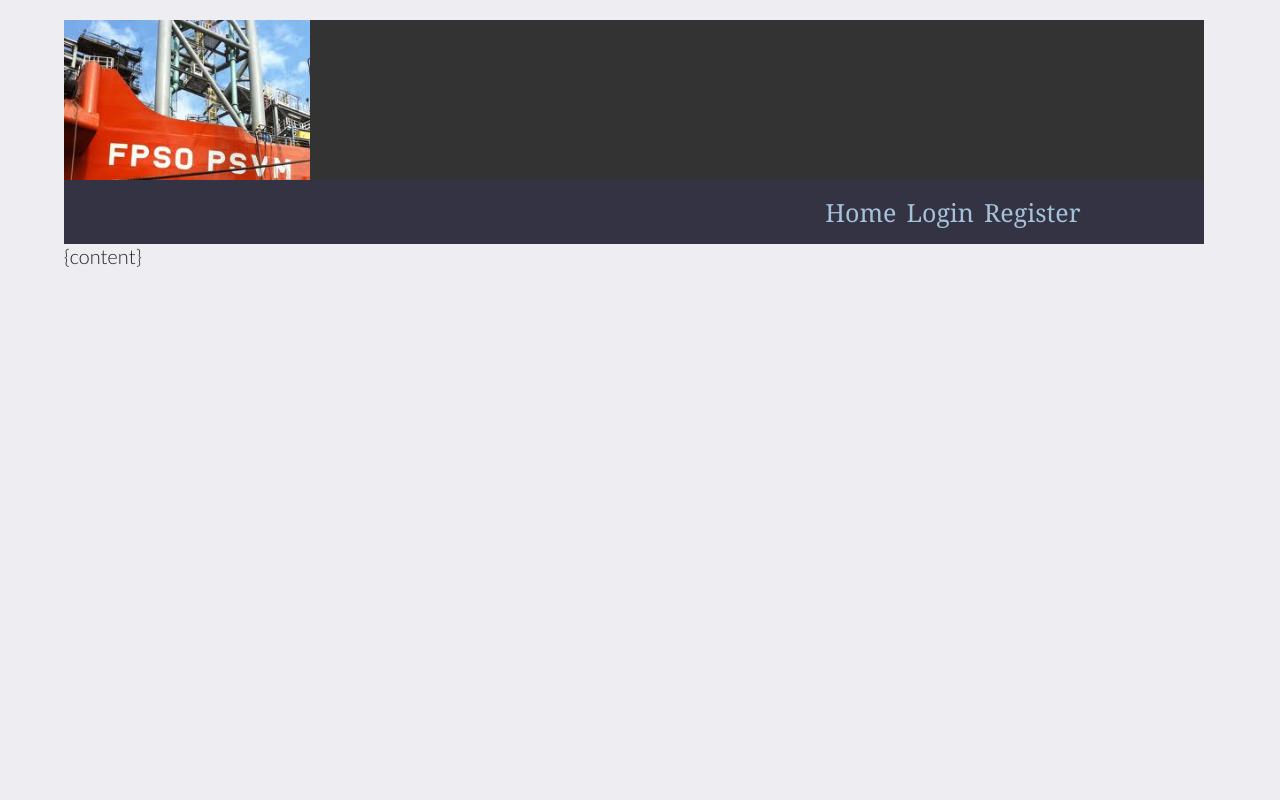
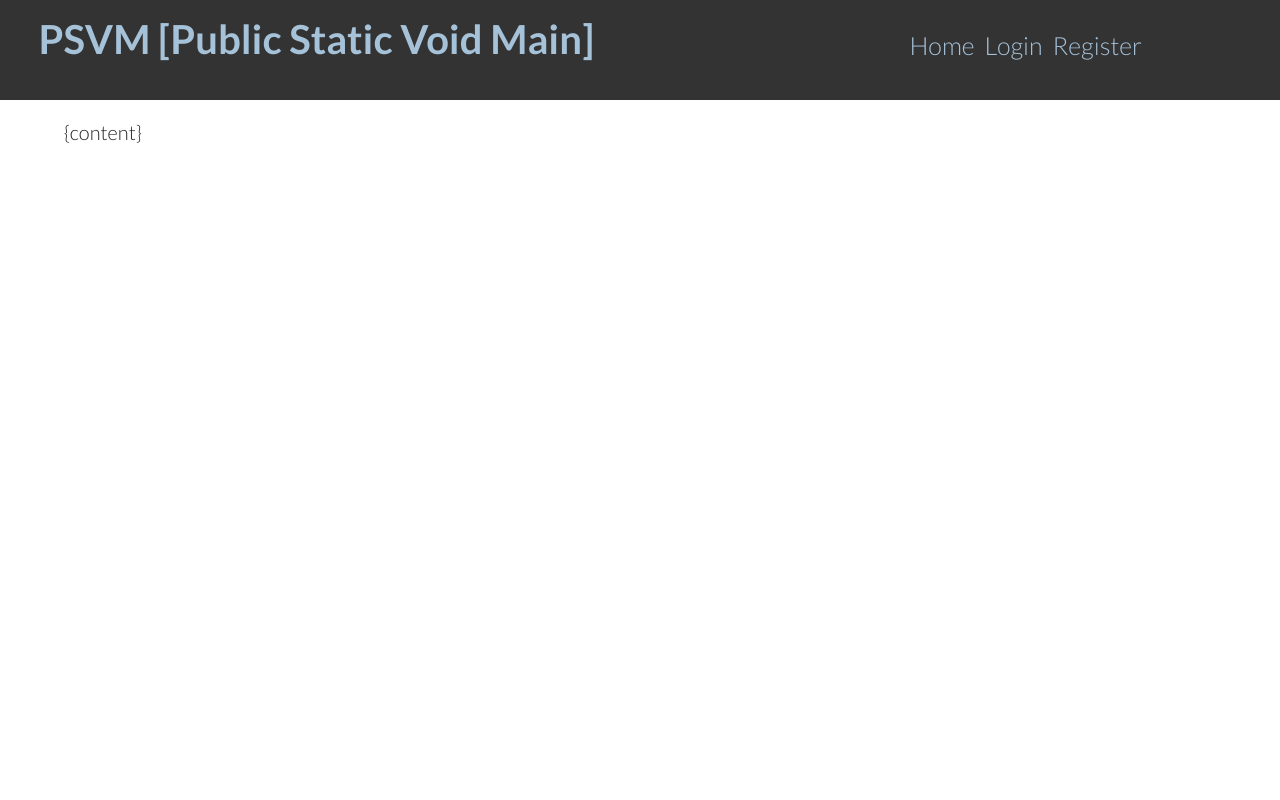
Before and after one commit to ALSchwalm/PSVM, a Python web app: template templates/frame.html in a window 1280 px wide. Run offline with Jinja, Linux system fonts and the light colour scheme; the template is opened without the code that fills it, so the values that code supplies are empty.

Commit message:
Updated frame / category css

```diff
--- a/css/header.css
+++ b/css/header.css
@@ -1,35 +1,32 @@
 
 
-
-	.menubox{
-		position:inherit;
-
-		display:block;
- 		width:99%;
-		height: 200px;
+#titlebox{
+    position:absolute;
+    width:100%;
+    top: 0;
+    left: 0;
+    right: 0;
+    height: 100px;
     background-color:#333;
 }
-	.logo{
-		position:inherit;
+
+#title{
     float:left;
+    color:#a6c2d9;
+    padding-left:3%;
+}
 
- 		height:80%;
+#content{
+    position:relative;
+    top: 100px;
 }
-	.nav{
-		position:inherit;
-		float:right;
-		clear:both;
- 		width:100%;
 
-		background-color:#334;
-	}
 .nav ul{
-		position:inherit;
     float:right;
     margin-right:10%;
+    padding-top:1%;
 }
 .nav ul li{
-		font-family:georgia, serif;
     font-size:1.25em;
     color:#a6c2d9;
     list-style:none;
--- a/css/style.css
+++ b/css/style.css
@@ -7,9 +7,10 @@ body {
     color:#222;
     font-weight:300;
     width:90%;
+    min-width:1000px;
     margin:0 auto;
     line-height: 1.2em;
-	background-color:#ededf2;
+    background-color:white;
 }
 
 .post {
--- a/templates/frame.html
+++ b/templates/frame.html
@@ -5,12 +5,11 @@
   </title>
   <link rel="stylesheet" href="css/style.css">
   <link rel="stylesheet" href="css/header.css">
+  <script type="text/javascript" src="http://code.jquery.com/jquery-latest.min.js"></script>
 </head>
     <body>
-
-  		<div class="menubox">
-			<img class="logo"  src="/images/logo.jpg"/>
-
+      <div id="titlebox">
+        <h1 id="title">PSVM [Public Static Void Main]</h1>
 	<div class="nav">
 	  <ul>
 	    <li><a href="index.html">Home</a></li>
@@ -20,7 +19,8 @@
 	</div>
       </div>
 
-
+      <div id="content">
         {content}
+      </div>
     </body>
 </html>
--- a/templates/index.html
+++ b/templates/index.html
@@ -1,7 +1,7 @@
+<link rel="stylesheet" href="css/category.css">
 
 {login_link}
 
 <p>
-  <br>
   {categories}
 </p>
```
Also changed, not shown: css/category.css (added, +19 -0 lines), templates/category.html (+5 -3 lines). Lines whose indentation alone changed are shown as unchanged.
